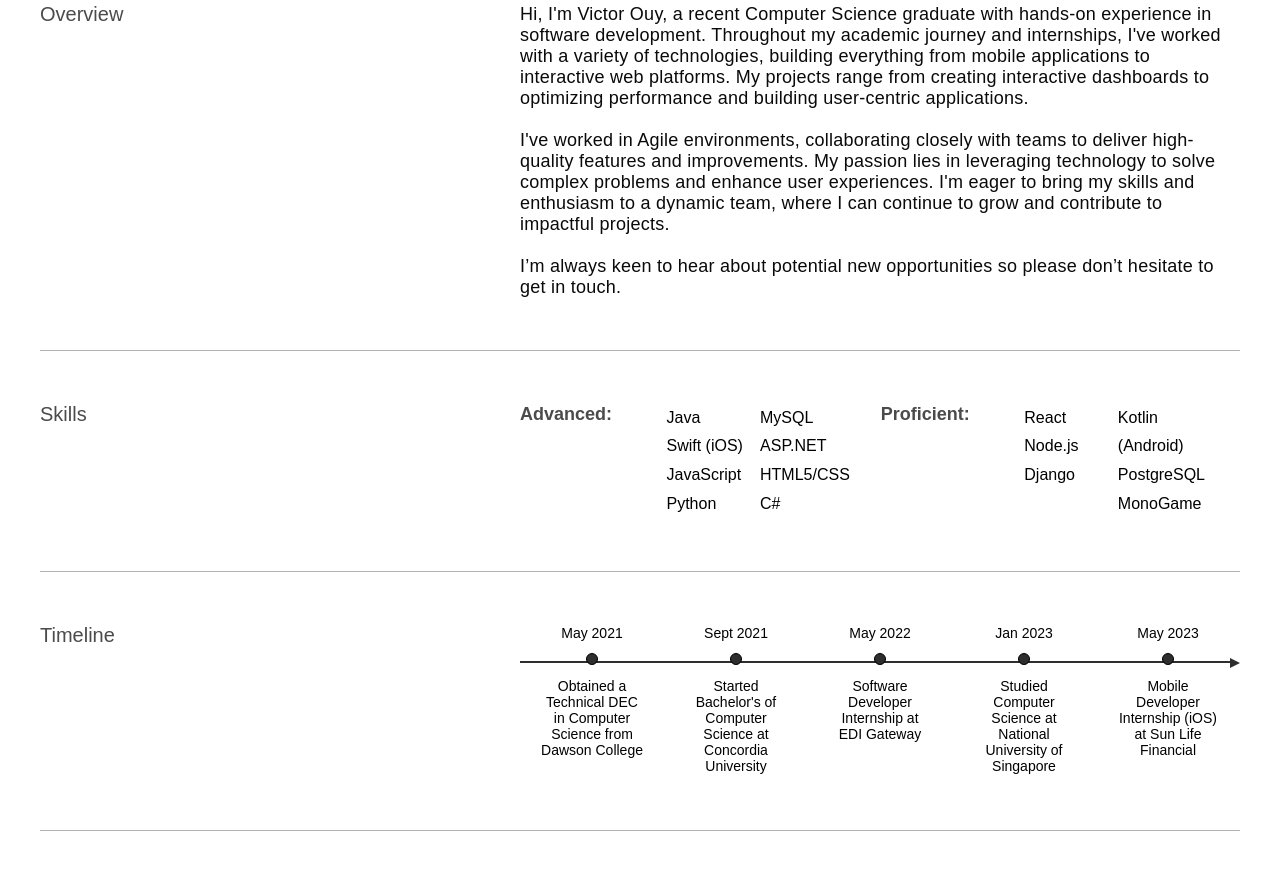
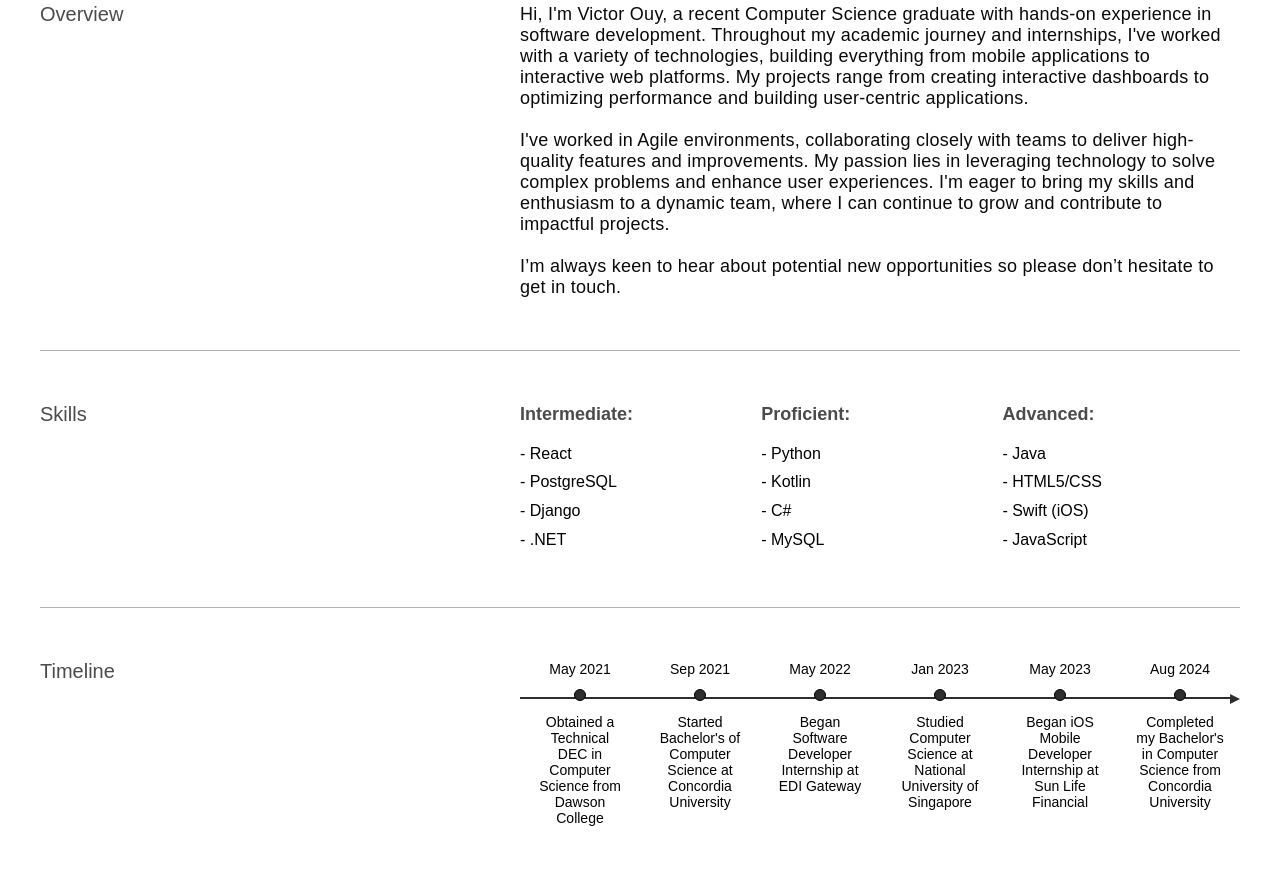
Before and after one commit to victorouy/victorouy.github.io, a plain HTML site: page index.html in a window 1280 px wide. Shown: the part 1918-2788 px from the top of the page. Drawn offline with Linux system fonts and the light colour scheme; a web font is replaced by a local one.

Commit message:
Updated undergrad graduation

```diff
--- a/index.html
+++ b/index.html
@@ -156,31 +156,23 @@
       <div class="about-subject">
         <h1>Skills</h1>
       </div>
-      <div class="about-details">
+      <div class="about-skill-details about-details">
         <div class="skill-category">
           <div class="skill-header">
-            <h2>Advanced:</h2>
+            <h2>Intermediate:</h2>
           </div>
           <div class="skill-list">
             <p>
-              Java
+              - React
               <br>
-              Swift (iOS)
-              <br>
-              JavaScript
-              <br>
-              Python
+              - PostgreSQL
             </p>
           </div>
           <div class="skill-list">
             <p>
-              MySQL
+              - Django
               <br>
-              ASP.NET
-              <br>
-              HTML5/CSS
-              <br>
-              C#
+              - .NET
             </p>
           </div>
         </div>
@@ -190,20 +182,35 @@
           </div>
           <div class="skill-list">
             <p>
-              React
+              - Python
               <br>
-              Node.js
-              <br>
-              Django
+              - Kotlin
             </p>
           </div>
           <div class="skill-list">
             <p>
-              Kotlin (Android)
+              - C#
               <br>
-              PostgreSQL
+              - MySQL
+            </p>
+          </div>
+        </div>
+        <div class="skill-category">
+          <div class="skill-header">
+            <h2>Advanced:</h2>
+          </div>
+          <div class="skill-list">
+            <p>
+              - Java
               <br>
-              MonoGame
+              - HTML5/CSS
+            </p>
+          </div>
+          <div class="skill-list">
+            <p>
+              - Swift (iOS)
+              <br>
+              - JavaScript
             </p>
           </div>
         </div>
@@ -220,14 +227,14 @@
           <div class="content">Obtained a Technical DEC in Computer Science from Dawson College</div>
         </div>
         <div class="event">
-          <div class="date">Sept 2021</div>
+          <div class="date">Sep 2021</div>
           <div class="circle"></div>
           <div class="content">Started Bachelor's of Computer Science at Concordia University</div>
         </div>
         <div class="event">
           <div class="date">May 2022</div>
           <div class="circle"></div>
-          <div class="content">Software Developer Internship at EDI Gateway</div>
+          <div class="content">Began Software Developer Internship at EDI Gateway</div>
         </div>
         <div class="event">
           <div class="date">Jan 2023</div>
@@ -237,7 +244,12 @@
         <div class="event">
           <div class="date">May 2023</div>
           <div class="circle"></div>
-          <div class="content">Mobile Developer Internship (iOS) at Sun Life Financial</div>
+          <div class="content">Began iOS Mobile Developer Internship at Sun Life Financial</div>
+        </div>
+        <div class="event">
+          <div class="date">Aug 2024</div>
+          <div class="circle"></div>
+          <div class="content">Completed my Bachelor's in Computer Science from Concordia University</div>
         </div>
       </div>
     </div>
--- a/mediaqueries.css
+++ b/mediaqueries.css
@@ -50,34 +50,12 @@
   }
   .content {
     font-size: 12px;
-  }
-  .skill-category {
-    width: 49%;
-    vertical-align: top;
-  }
-  .skill-list {
-    display: inline;
+    margin-left: 8px;
+    margin-right: 8px;
   }
 }
 
-@media screen and (max-width: 700px) {
-  #profile {
-    padding-top: 13vh;
-    padding-bottom: 3vh;
-    height: auto;
-  }
-  .profile-description {
-    font-size: 19px;
-  }
-  .nav-links {
-    display: none;
-  }
-  #hamburger-nav {
-    display: flex;
-  }
-}
-
-@media screen and (max-width: 600px) {
+@media screen and (max-width: 750px) {
   .menu-links a {
     font-size: 16px;
     padding-bottom: 10px;
@@ -139,6 +117,9 @@
   .about-details {
     margin-left: 0%;
   }
+  .about-details-text {
+    font-size: 15px;
+  }
   .content {
     font-size: 10px;
   }
@@ -146,7 +127,42 @@
     width: 49%; /* Full width for smaller screens */
   }
   .skill-header h2, .skill-list p {
-    font-size: 16px; /* Adjust font size for smaller screens */
+    font-size: 14px; /* Adjust font size for smaller screens */
+  }
+}
+
+@media screen and (max-width: 700px) {
+  #profile {
+    padding-top: 13vh;
+    padding-bottom: 3vh;
+    height: auto;
+  }
+  .profile-description {
+    font-size: 19px;
+  }
+  .nav-links {
+    display: none;
+  }
+  #hamburger-nav {
+    display: flex;
+  }
+  .content {
+    margin-left: 2px;
+    margin-right: 2px;
+  }
+}
+
+@media screen and (max-width: 600px) {
+  .date {
+    font-size: 14px;
+    width: 50px;
+    padding-left: 18%;
+  }
+  .timeline::before {
+    top: 56.5px;
+  }
+  .timeline::after {
+    top: 52.5px;
   }
 }
 
@@ -158,6 +174,16 @@
     margin-left: 2px;
     margin-right: 2px;
   }
+  .date {
+    padding-left: 12%;
+  }
+}
+
+@media screen and (max-width: 450px) {
+  .date {
+    width: auto;
+    padding-left: 0;
+  }
 }
 
 @media screen and (max-width: 405px) {
--- a/script.js
+++ b/script.js
@@ -2,7 +2,7 @@
 document.addEventListener("DOMContentLoaded", () => {
   var i = 0;
   const txt =
-    "Montreal-based programmer creating innovative, user-centric digital solutions for dynamic and forward-thinking organizations.";
+    "Montreal-based programmer creating innovative, detailed-oriented and user-centric solutions for dynamic and forward-thinking organizations.";
   const speed = 30;
 
   function typeWriter() {
@@ -100,7 +100,7 @@ function onHandleClick(handle) {
   const slider = handle
     .closest(".project-slider")
     .querySelector(".project-list");
-  const scrollAmount = 500; // Number of pixels to scroll
+  const scrollAmount = 650; // Number of pixels to scroll
 
   if (handle.classList.contains("prev-btn")) {
     slider.scrollBy({
--- a/styles.css
+++ b/styles.css
@@ -404,10 +404,10 @@ a:hover {
   transition: font-size 0.2s;
   overflow: hidden;
   text-overflow: ellipsis;
-  margin-left: 20px;
-  margin-right: 20px;
   padding-bottom: 4px;
   transition: transform 0.2s ease-in-out;
+  margin-left: 15px;
+  margin-right: 15px;
 }
 
 .event:hover {
@@ -429,18 +429,17 @@ a:hover {
 }
 
 /* ABOUT: SKILLS */
+.about-skill-details {
+  display: flex;
+  justify-content: space-between;
+}
 
 .skill-category {
-  width: 49.5%;
-  display: inline-block;
+  width: 33%;
 }
 
 .skill-header {
-  padding-right: 50px;
   padding-bottom: 15px;
-  height: 100%;
-  display: inline-block;
-  vertical-align: top;
 }
 
 .skill-header h2 {
@@ -449,8 +448,7 @@ a:hover {
 }
 
 .skill-list {
-  width: 25%;
-  display: inline-block;
+  width: auto;
   vertical-align: top;
 }
 
```
